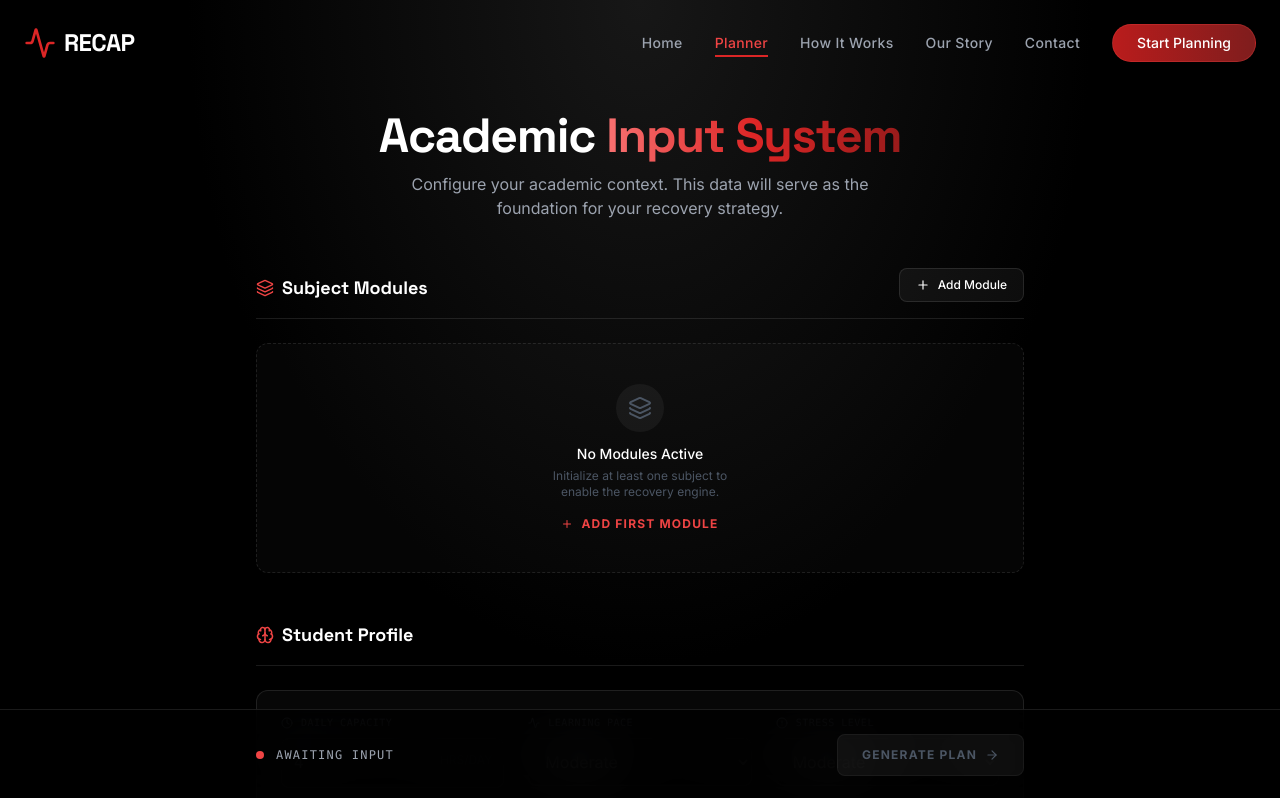
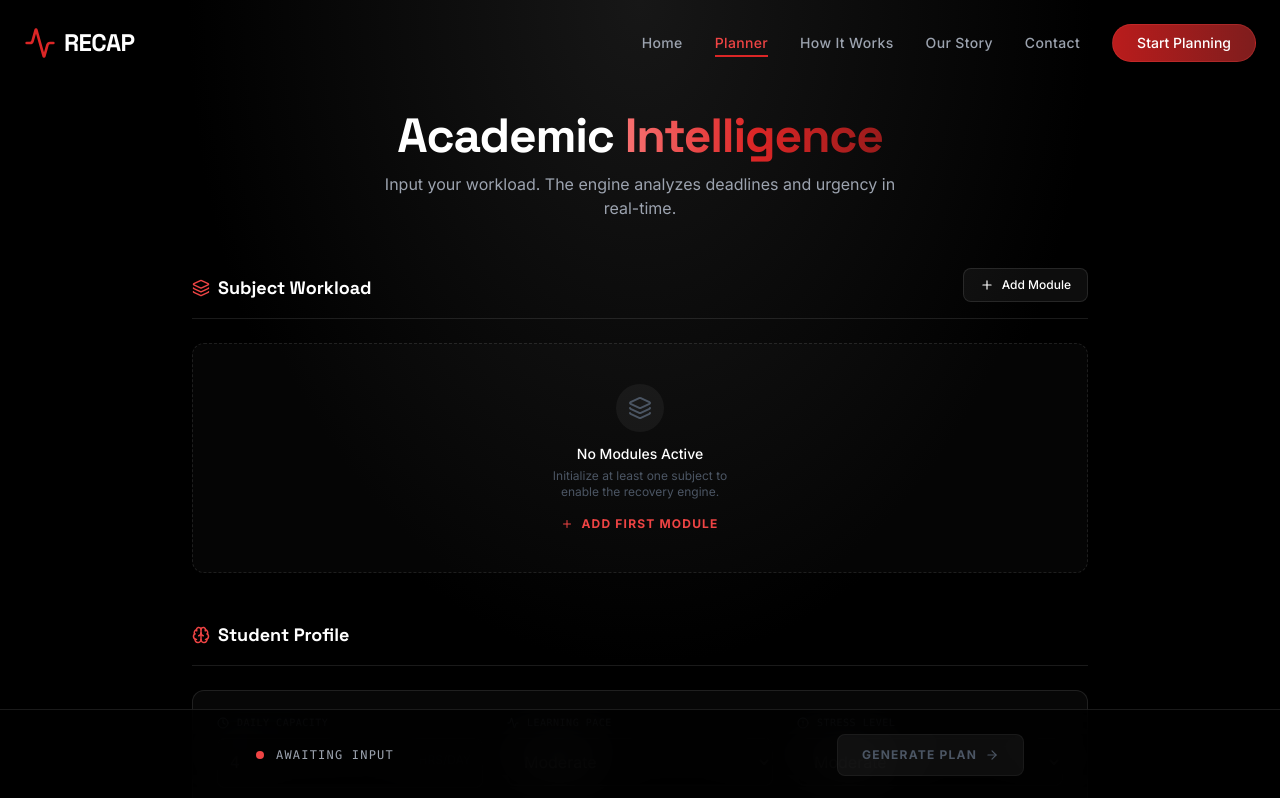
Before and after one commit to Yuraj1247/EverCode_AMUHACKS5.0, a React (Vite) app: page /#/engine in a window 1280 px wide. Shown: the top 798 px of the page. Built offline with nearby package versions, Linux system fonts and the light colour scheme.

Commit message:
implement deadline intelligence and urgency scoring module

```diff
--- a/pages/Engine.tsx
+++ b/pages/Engine.tsx
@@ -1,6 +1,6 @@
-import React, { useState, useEffect } from 'react';
+import React, { useState, useEffect, useMemo } from 'react';
 import { motion, AnimatePresence } from 'framer-motion';
-import { Plus, Trash2, Calendar, Clock, BookOpen, AlertCircle, CheckCircle2, ArrowRight, Layers, Activity, Brain } from 'lucide-react';
+import { Plus, Trash2, Calendar, Clock, BookOpen, AlertCircle, CheckCircle2, ArrowRight, Layers, Activity, Brain, AlertTriangle, TrendingUp, BarChart } from 'lucide-react';
 import { Subject, StudentProfile, DifficultyLevel, StressLevel, LearningPace, CalculationStatus } from '../types';
 
 const Engine: React.FC = () => {
@@ -19,34 +19,89 @@ const Engine: React.FC = () => {
   }, [subjects, studentProfile]);
 
   const validateInputs = () => {
-    // Rule 1: At least one subject
     if (subjects.length === 0) {
       setStatus(CalculationStatus.INVALID);
       return;
     }
-
-    // Rule 2: Subject Data Integrity
     const allSubjectsValid = subjects.every(sub =>
       sub.name.trim().length > 0 &&
       sub.backlogChapters > 0 &&
       sub.deadline !== ''
     );
-
     if (!allSubjectsValid) {
       setStatus(CalculationStatus.INVALID);
       return;
     }
-
-    // Rule 3: Profile Integrity
     if (studentProfile.availableHoursPerDay <= 0) {
       setStatus(CalculationStatus.INVALID);
       return;
     }
-
     setStatus(CalculationStatus.VALID);
   };
 
-  // --- Subject Actions ---
+  // --- Phase 2: Metric Calculation Engine ---
+  const calculateDeadlineMetrics = (rawSubjects: Subject[]): Subject[] => {
+    const today = new Date();
+    today.setHours(0, 0, 0, 0);
+
+    return rawSubjects.map(sub => {
+      let daysRemaining = 30; // Default
+      let urgencyScore = 0.2;
+      let urgencyLabel = 'Low';
+      let urgencyColor = 'text-emerald-500 border-emerald-500/30 bg-emerald-500/5';
+
+      if (sub.deadline) {
+        const deadlineDate = new Date(sub.deadline);
+        deadlineDate.setHours(0, 0, 0, 0);
+        const diffTime = deadlineDate.getTime() - today.getTime();
+        daysRemaining = Math.ceil(diffTime / (1000 * 60 * 60 * 24));
+
+        if (daysRemaining < 0) daysRemaining = 0;
+      }
+
+      // Urgency Logic
+      if (daysRemaining <= 3) {
+        urgencyScore = 1.0;
+        urgencyLabel = 'Critical';
+        urgencyColor = 'text-red-500 border-red-500/50 bg-red-500/10';
+      } else if (daysRemaining <= 7) {
+        urgencyScore = 0.8;
+        urgencyLabel = 'High';
+        urgencyColor = 'text-orange-500 border-orange-500/50 bg-orange-500/10';
+      } else if (daysRemaining <= 14) {
+        urgencyScore = 0.5;
+        urgencyLabel = 'Moderate';
+        urgencyColor = 'text-yellow-500 border-yellow-500/50 bg-yellow-500/10';
+      }
+
+      return {
+        ...sub,
+        daysRemaining,
+        urgencyScore,
+        urgencyLabel,
+        urgencyColor
+      };
+    });
+  };
+
+  // Derived state for rendering (does not mutate original state persistence)
+  const analyzedSubjects = useMemo(() => calculateDeadlineMetrics(subjects), [subjects]);
+
+  // Summary Statistics
+  const summaryStats = useMemo(() => {
+    if (analyzedSubjects.length === 0) return null;
+
+    const mostUrgent = analyzedSubjects.reduce((prev, current) =>
+      (prev.daysRemaining ?? 999) < (current.daysRemaining ?? 999) ? prev : current
+    );
+
+    const avgDays = Math.round(analyzedSubjects.reduce((acc, curr) => acc + (curr.daysRemaining || 0), 0) / analyzedSubjects.length);
+    const criticalCount = analyzedSubjects.filter(s => (s.daysRemaining || 0) <= 7).length;
+
+    return { mostUrgent, avgDays, criticalCount };
+  }, [analyzedSubjects]);
+
+  // --- Actions ---
   const addSubject = () => {
     const newSubject: Subject = {
       id: crypto.randomUUID(),
@@ -72,29 +127,28 @@ const Engine: React.FC = () => {
     }));
   };
 
-  // --- Profile Actions ---
   const updateStudentProfile = (field: keyof StudentProfile, value: any) => {
     if (field === 'availableHoursPerDay' && value < 1) value = 1;
     if (field === 'availableHoursPerDay' && value > 24) value = 24;
     setStudentProfile(prev => ({ ...prev, [field]: value }));
   };
 
-  // --- UI Helpers ---
+  // --- Options ---
   const difficultyOptions: DifficultyLevel[] = ['Low', 'Moderate', 'High'];
   const stressOptions: StressLevel[] = ['Low', 'Moderate', 'High'];
   const paceOptions: LearningPace[] = ['Slow', 'Moderate', 'Fast'];
 
   return (
     <div className="min-h-screen pt-28 pb-32 px-4 md:px-8 bg-black bg-[radial-gradient(ellipse_at_top,_var(--tw-gradient-stops))] from-neutral-900 via-black to-black">
-      <div className="max-w-3xl mx-auto space-y-12">
+      <div className="max-w-4xl mx-auto space-y-12">
 
         {/* Header */}
         <div className="text-center space-y-3">
           <h1 className="font-display text-4xl md:text-5xl font-bold text-white tracking-tight">
-            Academic <span className="text-gradient">Input System</span>
+            Academic <span className="text-gradient">Intelligence</span>
           </h1>
           <p className="text-gray-400 max-w-lg mx-auto text-sm md:text-base">
-            Configure your academic context. This data will serve as the foundation for your recovery strategy.
+            Input your workload. The engine analyzes deadlines and urgency in real-time.
           </p>
         </div>
 
@@ -103,7 +157,7 @@ const Engine: React.FC = () => {
           <div className="flex justify-between items-end border-b border-white/10 pb-4">
             <h2 className="font-display text-lg font-bold text-white flex items-center gap-2">
               <Layers className="text-red-500" size={18} />
-              Subject Modules
+              Subject Workload
             </h2>
             <button
               onClick={addSubject}
@@ -115,18 +169,26 @@ const Engine: React.FC = () => {
 
           <div className="space-y-4">
             <AnimatePresence initial={false}>
-              {subjects.map((subject) => (
+              {analyzedSubjects.map((subject) => (
                 <motion.div
                   key={subject.id}
                   initial={{ opacity: 0, height: 0, y: 10 }}
                   animate={{ opacity: 1, height: 'auto', y: 0 }}
                   exit={{ opacity: 0, height: 0, scale: 0.95 }}
-                  className="glass-panel p-5 rounded-xl border border-white/10 relative group hover:border-red-500/20 transition-all overflow-hidden"
+                  className={`glass-panel p-5 rounded-xl border relative group transition-all overflow-hidden ${subject.urgencyColor ? subject.urgencyColor.replace('text-', 'border-').split(' ')[1] : 'border-white/10'}`}
                 >
-                  <div className="grid grid-cols-1 md:grid-cols-12 gap-4 items-start">
+                  {/* Urgency Strip */}
+                  <div className={`absolute left-0 top-0 bottom-0 w-1 ${subject.urgencyColor?.split(' ')[2].replace('/10','/80')}`}></div>
 
-                    {/* Name */}
-                    <div className="md:col-span-5 space-y-1.5">
+                  <div className="grid grid-cols-1 md:grid-cols-12 gap-6 items-start">
+
+                    {/* Name & Urgency Label */}
+                    <div className="md:col-span-5 space-y-2">
+                      <div className="flex justify-between items-center md:hidden">
+                         <span className={`text-[10px] font-mono font-bold uppercase px-2 py-0.5 rounded ${subject.urgencyColor?.split(' ')[2]} ${subject.urgencyColor?.split(' ')[0]}`}>
+                           {subject.urgencyLabel}
+                         </span>
+                      </div>
                       <label className="text-[10px] uppercase font-mono text-gray-500 tracking-wider">Subject Name</label>
                       <div className="relative">
                         <BookOpen className="absolute left-3 top-3 text-gray-600" size={14} />
@@ -138,6 +200,16 @@ const Engine: React.FC = () => {
                           className={`w-full bg-black/40 border rounded-lg py-2.5 pl-9 pr-3 text-sm text-white placeholder-gray-700 focus:outline-none focus:ring-1 transition-all ${subject.name ? 'border-white/10 focus:border-red-500' : 'border-red-500/30'}`}
                         />
                       </div>
+                      <div className="hidden md:flex items-center gap-2 mt-1">
+                         <span className={`text-[10px] font-mono font-bold uppercase px-2 py-0.5 rounded ${subject.urgencyColor?.split(' ')[2]} ${subject.urgencyColor?.split(' ')[0]}`}>
+                           {subject.urgencyLabel} Priority
+                         </span>
+                         {(subject.daysRemaining || 0) <= 3 && (
+                            <span className="flex items-center gap-1 text-[10px] text-red-400 animate-pulse">
+                              <AlertTriangle size={10} /> DANGER ZONE
+                            </span>
+                         )}
+                      </div>
                     </div>
 
                     {/* Backlog */}
@@ -148,19 +220,24 @@ const Engine: React.FC = () => {
                         min="1"
                         value={subject.backlogChapters}
                         onChange={(e) => updateSubjectField(subject.id, 'backlogChapters', parseInt(e.target.value) || 0)}
-                        className="w-full bg-black/40 border border-white/10 rounded-lg p-2.5 text-sm text-white focus:outline-none focus:border-red-500 transition-all text-center"
+                        className="w-full bg-black/40 border border-white/10 rounded-lg p-2.5 text-sm text-white focus:outline-none focus:border-red-500 transition-all text-center font-mono"
                       />
                     </div>
 
-                    {/* Deadline */}
+                    {/* Deadline with Day Counter */}
                     <div className="md:col-span-3 space-y-1.5">
-                      <label className="text-[10px] uppercase font-mono text-gray-500 tracking-wider">Deadline</label>
+                      <label className="text-[10px] uppercase font-mono text-gray-500 tracking-wider flex justify-between">
+                        <span>Deadline</span>
+                        {subject.deadline && (
+                          <span className={subject.urgencyColor?.split(' ')[0]}>{subject.daysRemaining} Days Left</span>
+                        )}
+                      </label>
                       <input
                         type="date"
                         value={subject.deadline}
                         min={new Date().toISOString().split('T')[0]}
                         onChange={(e) => updateSubjectField(subject.id, 'deadline', e.target.value)}
-                        className={`w-full bg-black/40 border rounded-lg p-2.5 text-sm text-white focus:outline-none focus:ring-1 transition-all ${subject.deadline ? 'border-white/10 focus:border-red-500' : 'border-red-500/30'}`}
+                        className={`w-full bg-black/40 border rounded-lg p-2.5 text-sm text-white focus:outline-none focus:ring-1 transition-all font-mono ${subject.deadline ? 'border-white/10 focus:border-red-500' : 'border-red-500/30'}`}
                       />
                     </div>
 
@@ -202,7 +279,49 @@ const Engine: React.FC = () => {
           </div>
         </div>
 
-        {/* 2. STUDENT PROFILE SECTION */}
+        {/* 2. DEADLINE SUMMARY SECTION (New Phase 2 Feature) */}
+        {summaryStats && (
+          <motion.div
+            initial={{ opacity: 0, y: 10 }}
+            animate={{ opacity: 1, y: 0 }}
+            className="grid grid-cols-1 md:grid-cols-3 gap-4"
+          >
+            <div className="glass-panel p-4 rounded-xl border border-white/10 flex items-center gap-4">
+              <div className="p-3 bg-red-500/10 rounded-lg text-red-500">
+                <AlertCircle size={20} />
+              </div>
+              <div>
+                <p className="text-[10px] text-gray-500 uppercase font-mono tracking-wider">Most Urgent</p>
+                <p className="text-white font-bold text-sm truncate max-w-[150px]">{summaryStats.mostUrgent?.name || "None"}</p>
+                <p className="text-red-400 text-xs">{summaryStats.mostUrgent?.daysRemaining} days left</p>
+              </div>
+            </div>
+
+            <div className="glass-panel p-4 rounded-xl border border-white/10 flex items-center gap-4">
+              <div className="p-3 bg-blue-500/10 rounded-lg text-blue-500">
+                <BarChart size={20} />
+              </div>
+              <div>
+                <p className="text-[10px] text-gray-500 uppercase font-mono tracking-wider">Avg Deadline</p>
+                <p className="text-white font-bold text-sm">{summaryStats.avgDays} Days</p>
+                <p className="text-gray-400 text-xs">Across {subjects.length} subjects</p>
+              </div>
+            </div>
+
+            <div className="glass-panel p-4 rounded-xl border border-white/10 flex items-center gap-4">
+              <div className="p-3 bg-orange-500/10 rounded-lg text-orange-500">
+                <TrendingUp size={20} />
+              </div>
+              <div>
+                <p className="text-[10px] text-gray-500 uppercase font-mono tracking-wider">Critical Load</p>
+                <p className="text-white font-bold text-sm">{summaryStats.criticalCount} Subjects</p>
+                <p className="text-orange-400 text-xs">Due within 7 days</p>
+              </div>
+            </div>
+          </motion.div>
+        )}
+
+        {/* 3. STUDENT PROFILE SECTION */}
         <div className="space-y-6">
           <div className="flex items-end border-b border-white/10 pb-4">
             <h2 className="font-display text-lg font-bold text-white flex items-center gap-2">
@@ -264,7 +383,7 @@ const Engine: React.FC = () => {
           </div>
         </div>
 
-        {/* 3. ACTION BAR (VALIDATION STATE) */}
+        {/* 4. ACTION BAR (VALIDATION STATE) */}
         <div className="fixed bottom-0 left-0 w-full bg-black/80 backdrop-blur-xl border-t border-white/10 p-6 z-40">
           <div className="max-w-3xl mx-auto flex items-center justify-between">
              <div className="flex items-center gap-3">
--- a/types.ts
+++ b/types.ts
@@ -8,6 +8,11 @@ export interface Subject {
   backlogChapters: number;
   deadline: string; // ISO date string
   difficulty: DifficultyLevel;
+  // Phase 2: Dynamic Metrics (computed at runtime)
+  daysRemaining?: number;
+  urgencyScore?: number;
+  urgencyLabel?: string;
+  urgencyColor?: string; // Tailwind class string
 }
 
 export interface StudentProfile {
```
